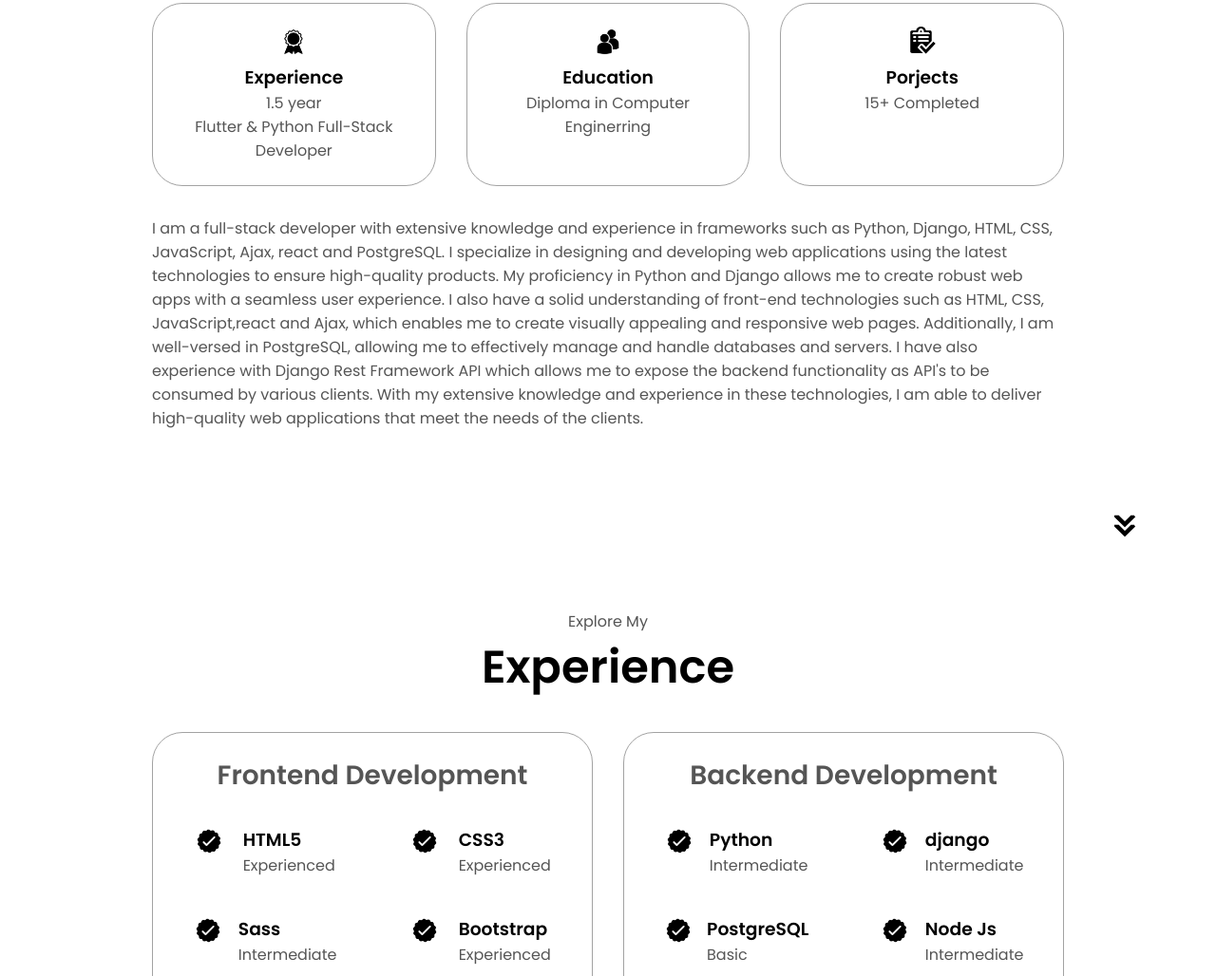
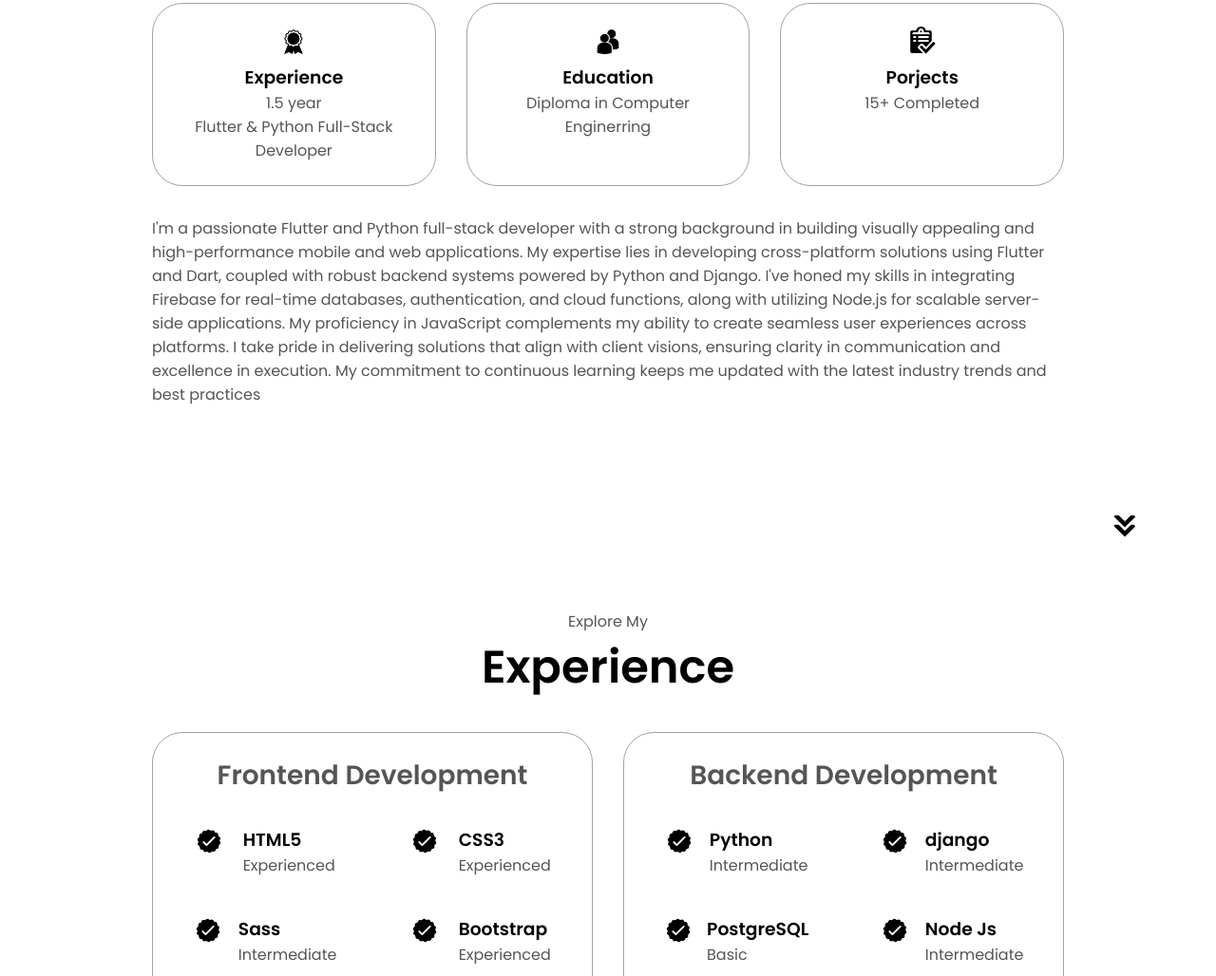
Before and after one commit to zaabiiithhh/Just-Portfolio, a plain HTML site: page index.html in a window 1280 px wide. Shown: the part 1054-2082 px from the top of the page at 95% size. Drawn offline with Linux system fonts and the light colour scheme.

Commit message:
Update index.html

```diff
--- a/index.html
+++ b/index.html
@@ -108,7 +108,11 @@
           </div>
           <div class="text-container">
             <p>
-              I am a full-stack developer with extensive knowledge and experience in frameworks such as Python, Django, HTML, CSS, JavaScript, Ajax, react and PostgreSQL. I specialize in designing and developing web applications using the latest technologies to ensure high-quality products. My proficiency in Python and Django allows me to create robust web apps with a seamless user experience. I also have a solid understanding of front-end technologies such as HTML, CSS, JavaScript,react and Ajax, which enables me to create visually appealing and responsive web pages. Additionally, I am well-versed in PostgreSQL, allowing me to effectively manage and handle databases and servers. I have also experience with Django Rest Framework API which allows me to expose the backend functionality as API's to be consumed by various clients. With my extensive knowledge and experience in these technologies, I am able to deliver high-quality web applications that meet the needs of the clients.
+              I'm a passionate Flutter and Python full-stack developer with a strong background in building visually appealing and high-performance mobile and web applications. My expertise lies in developing cross-platform solutions using Flutter and Dart, coupled with robust backend systems powered by Python and Django.
+
+I've honed my skills in integrating Firebase for real-time databases, authentication, and cloud functions, along with utilizing Node.js for scalable server-side applications. My proficiency in JavaScript complements my ability to create seamless user experiences across platforms.
+
+I take pride in delivering solutions that align with client visions, ensuring clarity in communication and excellence in execution. My commitment to continuous learning keeps me updated with the latest industry trends and best practices
             </p>
           </div>
         </div>
```
